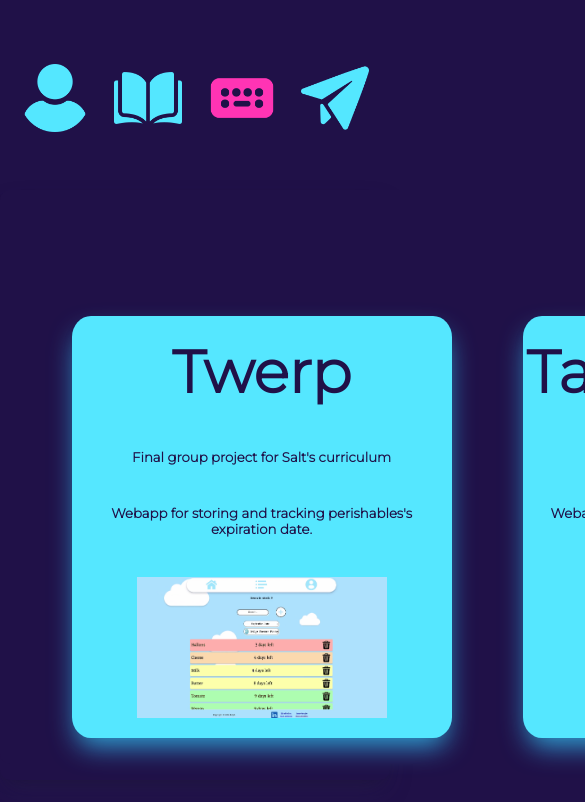
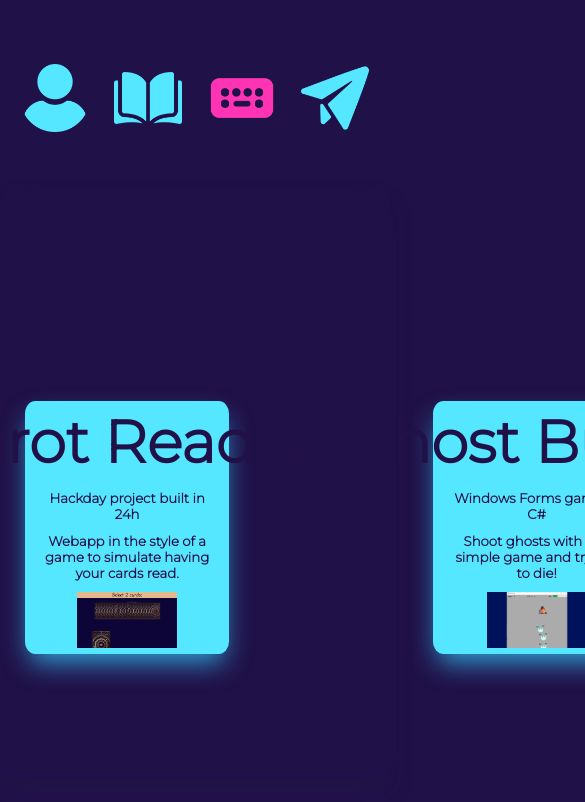
Before and after one commit to Laura-Foxey/Portofolio, a React (Create React App) app: page /portofolio in a window 390 px wide. Shown: the top 802 px of the page, 585 px wide, since content can reach past the window. Built offline with nearby package versions, Linux system fonts and the light colour scheme; a web font is replaced by a local one.

Commit message:
fix scroll error

```diff
--- a/src/App.css
+++ b/src/App.css
@@ -54,6 +54,8 @@
   }
 
   .template {
+    display: flex;
+    flex-direction: column;
     margin: 0px;
     padding: 15vh 3vh 3vh 3vh;
   }
--- a/src/components/CSS/Education.css
+++ b/src/components/CSS/Education.css
@@ -37,3 +37,7 @@
 .education-icon img {
     width: 30vh;
 }
+
+@media only screen and (max-width: 700px) {
+
+}
--- a/src/components/CSS/Portofolio.css
+++ b/src/components/CSS/Portofolio.css
@@ -31,8 +31,28 @@
     overflow: hidden;
 }
 
-.project-image {
-    margin: 0 2vh;
-    width: 45vh;
-    height: 50vh;
+.slider-box img {
+    width: 250px;
 }
+
+@media only screen and (max-width: 700px) {
+    .portofolio {
+        width: 100%;
+        display: flex;
+        flex-direction: column;
+    }
+
+    .slider-box {
+        width: 100%;
+    }
+
+    .project-card {
+        width: 50%;
+        height: 30vh;
+        padding: 0 2vh;
+    }
+
+    .slider-box img {
+        width: 100px;
+    }
+}
--- a/src/components/Portofolio.js
+++ b/src/components/Portofolio.js
@@ -18,7 +18,7 @@
             <h3>Twerp</h3>
             <h5>Final group project for Salt's curriculum</h5>
             <h5>Webapp for storing and tracking perishables's expiration date.</h5>
-            <img src={twerp1} alt="twerp-prntscreen" width={250}/>
+            <img src={twerp1} alt="twerp-prntscreen"/>
         </motion.div>
     </a>]
 
@@ -28,7 +28,7 @@
             <h3>Tarot Reader</h3>
             <h5>Hackday project built in 24h</h5>
             <h5>Webapp in the style of a game to simulate having your cards read.</h5>
-            <img src={tarot1} alt="twerp-prntscreen" width={250}/>
+            <img src={tarot1} alt="twerp-prntscreen"/>
         </motion.div>
     </a>]
 
@@ -38,7 +38,7 @@
                 <h3>Ghost Buster</h3>
                 <h5>Windows Forms game in C#</h5>
                 <h5>Shoot ghosts with this simple game and try not to die!</h5>
-                <img src={ghostbuster1} alt="twerp-prntscreen" width={250}/>
+                <img src={ghostbuster1} alt="twerp-prntscreen"/>
             </motion.div>
         </a>]
 
@@ -68,42 +68,35 @@
     const cshift = (arr) =>
     {
         let temp;
+        let newArr = [];
         if (arr.length > 2)
         {
             temp = arr[0];
             for (let i = 1; i < arr.length; i++)
             {
-                arr[i - 1] = arr[i];
+                newArr[i - 1] = arr[i];
             }
-            arr[arr.length - 1] = temp;
+            newArr[arr.length - 1] = temp;
         }
-        return arr;;
+        return newArr;
     }
-
-    //   useEffect(() => {
-    //     const interval = setInterval(() => {
-    //        array = shift(array);
-    //     }, 1000);
-
-    //     return () => clearInterval(interval);
-    //   }, []);
-
 
     // useEffect(() => {
     //     const intervalID = setInterval(() =>  {
-    //         setArray(shift(array));
-    //     }, 1000);
+    //         setArray(shuffle(array));
+    //     }, 2000);
 
     //     return () => clearInterval(intervalID);
     // }, [array]);
 
 
     useEffect(() => {
+        const intervalID = setInterval(() =>  {
         let replacement = cshift(array);
-        setTimeout(() =>  setArray(replacement), 3000);
-      }, []);
+        setArray(replacement)}, 3500);
 
-      console.log(array);
+        return () => clearInterval(intervalID);
+      }, [array]);
 
     return (
         <>
--- a/src/components/Routing.js
+++ b/src/components/Routing.js
@@ -8,7 +8,8 @@
 import { motion } from "framer-motion";
 import { Routes, Route } from "react-router-dom";
 import {useLocation, useNavigate} from "react-router-dom";
-import { useState} from 'react';
+import { useEffect, useState, useCallback} from 'react';
+
 
 
 function Routing() {
@@ -16,7 +17,9 @@
     const location = useLocation();
     const [direction, setDirection] = useState(0);
 
-    const rightArrow = () => {
+
+
+    const rightArrow = useCallback(() => {
         switch(location.pathname) {
             case '/':
                 setDirection(1)
@@ -37,9 +40,9 @@
             default:
                 break;
         }
-    }
+    }, [location.pathname, navigate])
 
-    const leftArrow = () => {
+    const leftArrow = useCallback(() => {
         switch(location.pathname) {
             case '/':
                 setDirection(0)
@@ -60,8 +63,9 @@
             default:
                 break;
         }
-    }
+    }, [location.pathname, navigate])
 
+    useEffect(() => {
         var scrollableElement = document.body; //document.getElementById('scrollableElement');
 
         scrollableElement.addEventListener('wheel', checkScrollDirection);
@@ -80,6 +84,9 @@
             }
             return event.deltaY < 0;
         }
+
+    }, [leftArrow, rightArrow]);
+
 
     return (
         <>
```
Lines whose indentation alone changed are shown as unchanged.
